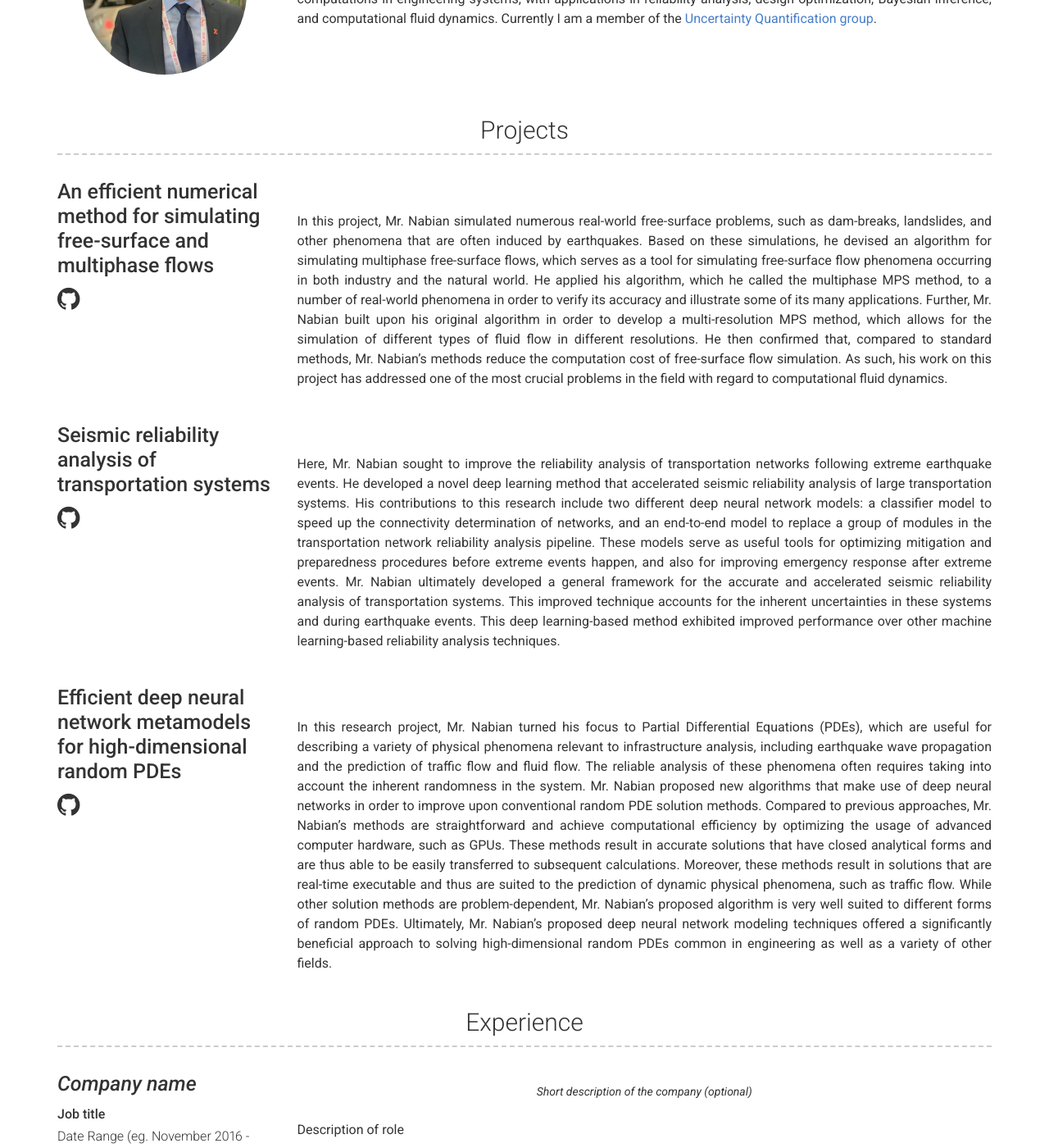
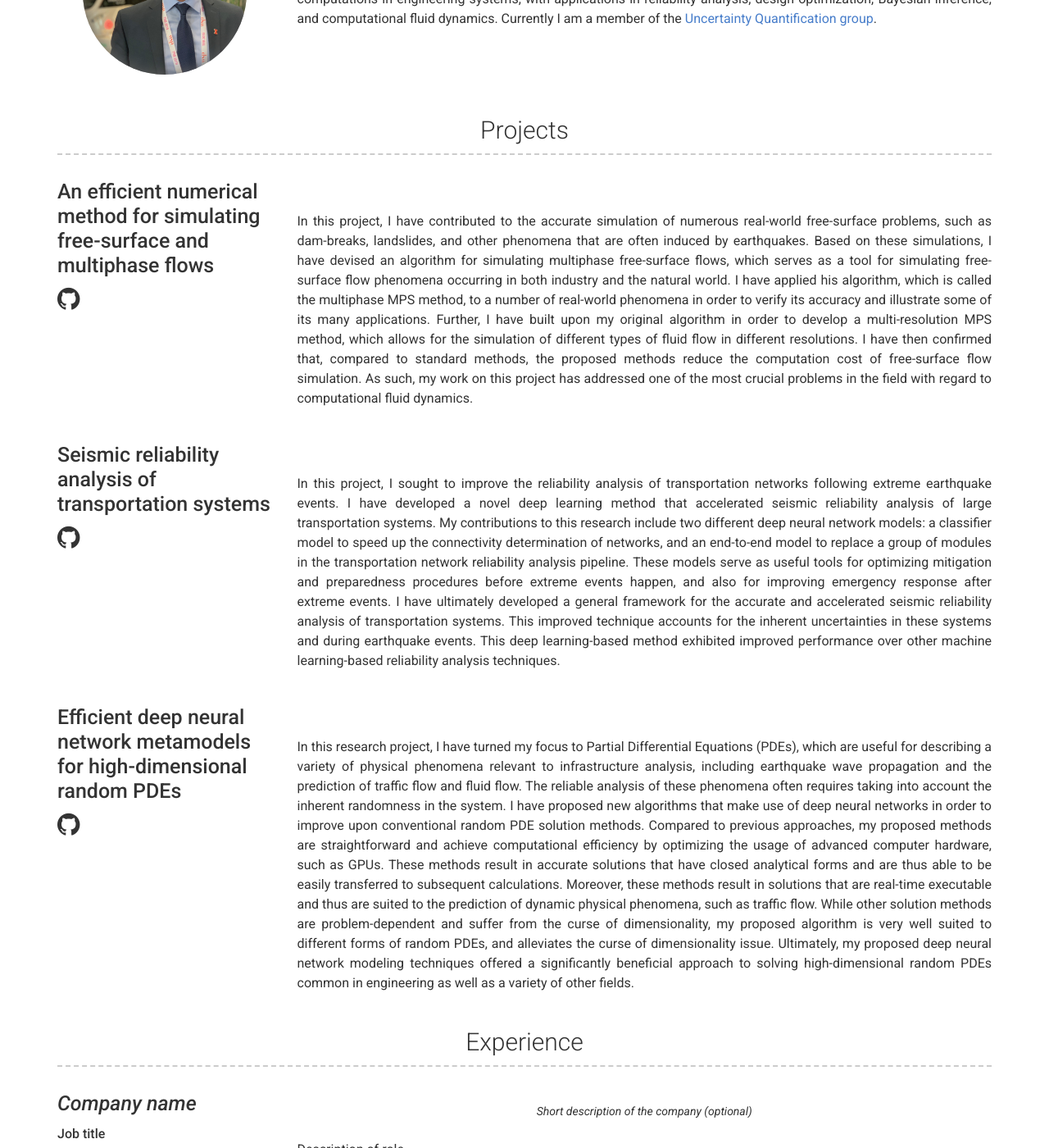
Before and after one commit to mnabian/mnabian.github.io, a Jekyll site: the page built from index.md, in a window 1280 px wide and 1400 px high, scrolled down 438 px. Shown: the whole window at 82% size. Built offline with Jekyll 4.4.1, drawn with Linux system fonts in a browser that asks for light colours.

Commit message:
Initial resume setup

```diff
--- a/_data/projects.yml
+++ b/_data/projects.yml
@@ -2,14 +2,14 @@
 - name: An efficient numerical method for simulating free-surface and multiphase flows
   quote: >
   description: | # this will include new lines to allow paragraphs
-    In this project, Mr. Nabian simulated numerous real-world free-surface problems, such as dam-breaks, landslides, and other phenomena that are often induced by earthquakes. Based on these simulations, he devised an algorithm for simulating multiphase free-surface flows, which serves as a tool for simulating free-surface flow phenomena occurring in both industry and the natural world. He applied his algorithm, which he called the multiphase MPS method, to a number of real-world phenomena in order to verify its accuracy and illustrate some of its many applications. Further, Mr. Nabian built upon his original algorithm in order to develop a multi-resolution MPS method, which allows for the simulation of different types of fluid flow in different resolutions. He then confirmed that, compared to standard methods, Mr. Nabian’s methods reduce the computation cost of free-surface flow simulation. As such, his work on this project has addressed one of the most crucial problems in the field with regard to computational fluid dynamics.
+    In this project, I have contributed to the accurate simulation of numerous real-world free-surface problems, such as dam-breaks, landslides, and other phenomena that are often induced by earthquakes. Based on these simulations, I have devised an algorithm for simulating multiphase free-surface flows, which serves as a tool for simulating free-surface flow phenomena occurring in both industry and the natural world. I have applied his algorithm, which is called the multiphase MPS method, to a number of real-world phenomena in order to verify its accuracy and illustrate some of its many applications. Further, I have built upon my original algorithm in order to develop a multi-resolution MPS method, which allows for the simulation of different types of fluid flow in different resolutions. I have then confirmed that, compared to standard methods, the proposed methods reduce the computation cost of free-surface flow simulation. As such, my work on this project has addressed one of the most crucial problems in the field with regard to computational fluid dynamics.
 
 - name: Seismic reliability analysis of transportation systems
   quote: >
   description: | # this will include new lines to allow paragraphs
-    Here, Mr. Nabian sought to improve the reliability analysis of transportation networks following extreme earthquake events. He developed a novel deep learning method that accelerated seismic reliability analysis of large transportation systems. His contributions to this research include two different deep neural network models: a classifier model to speed up the connectivity determination of networks, and an end-to-end model to replace a group of modules in the transportation network reliability analysis pipeline. These models serve as useful tools for optimizing mitigation and preparedness procedures before extreme events happen, and also for improving emergency response after extreme events. Mr. Nabian ultimately developed a general framework for the accurate and accelerated seismic reliability analysis of transportation systems. This improved technique accounts for the inherent uncertainties in these systems and during earthquake events. This deep learning-based method exhibited improved performance over other machine learning-based reliability analysis techniques.
+    In this project, I sought to improve the reliability analysis of transportation networks following extreme earthquake events. I have developed a novel deep learning method that accelerated seismic reliability analysis of large transportation systems. My contributions to this research include two different deep neural network models: a classifier model to speed up the connectivity determination of networks, and an end-to-end model to replace a group of modules in the transportation network reliability analysis pipeline. These models serve as useful tools for optimizing mitigation and preparedness procedures before extreme events happen, and also for improving emergency response after extreme events. I have ultimately developed a general framework for the accurate and accelerated seismic reliability analysis of transportation systems. This improved technique accounts for the inherent uncertainties in these systems and during earthquake events. This deep learning-based method exhibited improved performance over other machine learning-based reliability analysis techniques.
 
 - name: Efficient deep neural network metamodels for high-dimensional random PDEs
   quote: >
   description: | # this will include new lines to allow paragraphs
-    In this research project, Mr. Nabian turned his focus to Partial Differential Equations (PDEs), which are useful for describing a variety of physical phenomena relevant to infrastructure analysis, including earthquake wave propagation and the prediction of traffic flow and fluid flow. The reliable analysis of these phenomena often requires taking into account the inherent randomness in the system. Mr. Nabian proposed new algorithms that make use of deep neural networks in order to improve upon conventional random PDE solution methods. Compared to previous approaches, Mr. Nabian’s methods are straightforward and achieve computational efficiency by optimizing the usage of advanced computer hardware, such as GPUs. These methods result in accurate solutions that have closed analytical forms and are thus able to be easily transferred to subsequent calculations. Moreover, these methods result in solutions that are real-time executable and thus are suited to the prediction of dynamic physical phenomena, such as traffic flow. While other solution methods are problem-dependent, Mr. Nabian’s proposed algorithm is very well suited to different forms of random PDEs. Ultimately, Mr. Nabian’s proposed deep neural network modeling techniques offered a significantly beneficial approach to solving high-dimensional random PDEs common in engineering as well as a variety of other fields.
+    In this research project, I have turned my focus to Partial Differential Equations (PDEs), which are useful for describing a variety of physical phenomena relevant to infrastructure analysis, including earthquake wave propagation and the prediction of traffic flow and fluid flow. The reliable analysis of these phenomena often requires taking into account the inherent randomness in the system. I have proposed new algorithms that make use of deep neural networks in order to improve upon conventional random PDE solution methods. Compared to previous approaches, my proposed methods are straightforward and achieve computational efficiency by optimizing the usage of advanced computer hardware, such as GPUs. These methods result in accurate solutions that have closed analytical forms and are thus able to be easily transferred to subsequent calculations. Moreover, these methods result in solutions that are real-time executable and thus are suited to the prediction of dynamic physical phenomena, such as traffic flow. While other solution methods are problem-dependent and suffer from the curse of dimensionality, my proposed algorithm is very well suited to different forms of random PDEs, and alleviates the curse of dimensionality issue. Ultimately, my proposed deep neural network modeling techniques offered a significantly beneficial approach to solving high-dimensional random PDEs common in engineering as well as a variety of other fields.
```
